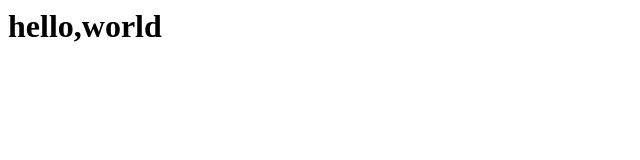
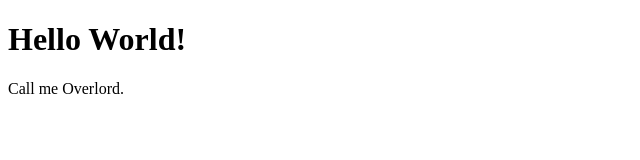
Before and after one commit to AnandRishu/website-1, a plain HTML site: page index.html in a window 1280 px wide. Shown: the whole page, without its empty margins (0-640 px from the left). Drawn offline with Linux system fonts and the light colour scheme.

Commit message:
Add some HTML structure

```diff
--- a/index.html
+++ b/index.html
@@ -1 +1,9 @@
-<h1>hello,world</h1>
+<!DOCTYPE html>
+<html>
+<head>
+<title></title>
+</head>
+<body>
+<h1>Hello World!</h1>
+<p>Call me Overlord.</p>
+</body>
```
